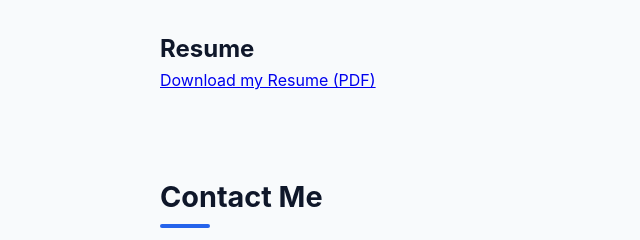
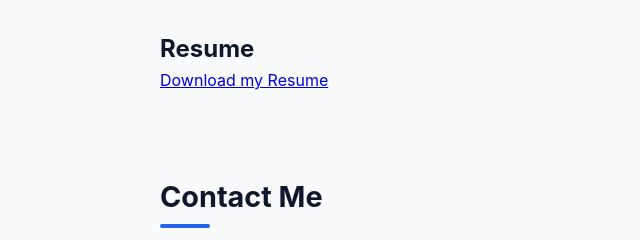
Before and after one commit to silunitharinsa-ops/silunitharinsa-ops.github.io, a plain HTML site: page index.html in a window 1280 px wide. Shown: the part 1997-2237 px from the top of the page, 0-640 px from the left. Drawn offline with Linux system fonts and the light colour scheme.

Commit message:
Update index.html

```diff
--- a/index.html
+++ b/index.html
@@ -134,7 +134,7 @@
 
 <section id="resume">
   <h2>Resume</h2>
-  <p><a href="HS26510152_CV.pdf" download>Download my Resume (PDF)</a></p>
+  <p><a href="HS26510152_CV.pdf" download>Download my Resume </a></p>
 </section>
 
 
```
